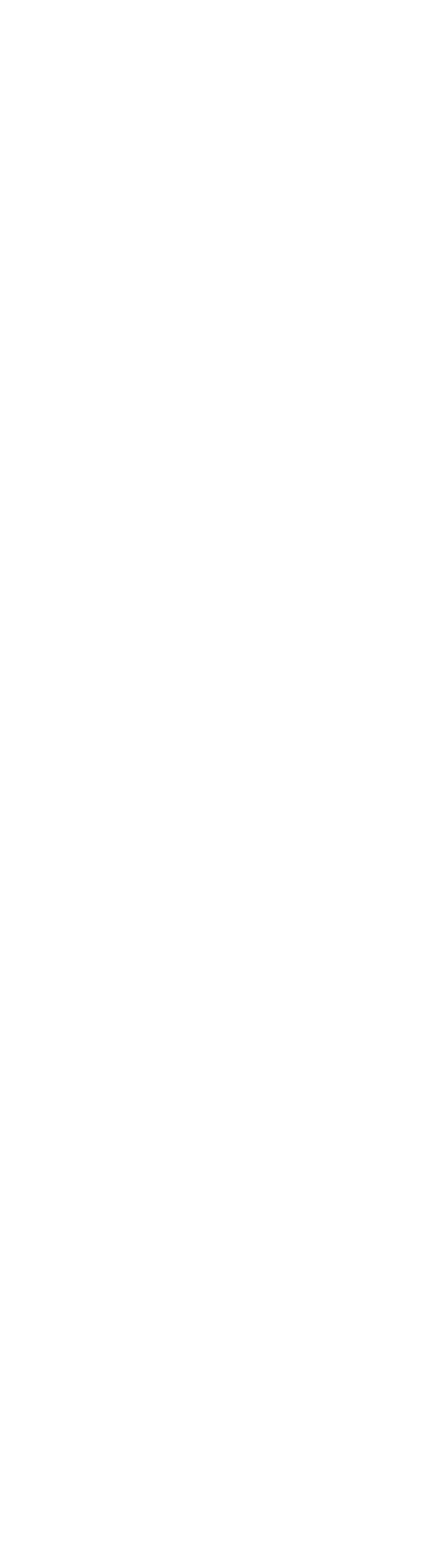
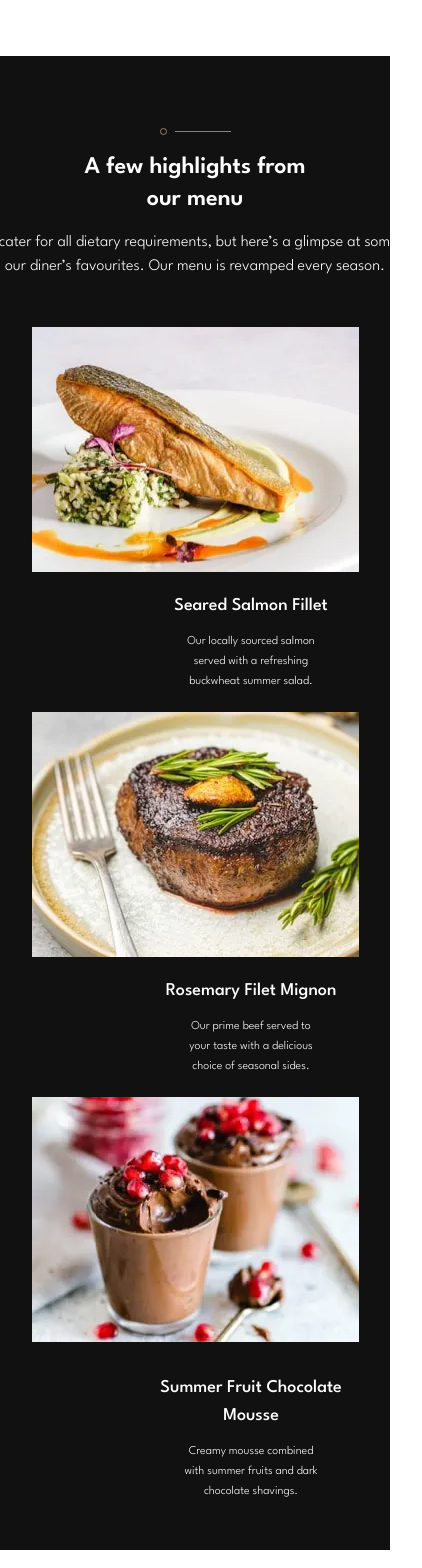
Before and after one commit to Fran3103/dine-restaurant, a React (Vite) app: page / in a window 390 px wide. Shown: the part 2020-3588 px from the top of the page, 422 px wide, since content can reach past the window. Before the commit the page ends 2076 px from the top, so only its background shows below. Built offline with nearby package versions, Linux system fonts and the light colour scheme.

Commit message:
adelantando

```diff
--- a/src/assets/Components/Home.jsx
+++ b/src/assets/Components/Home.jsx
@@ -1,4 +1,5 @@
 import Header from "./Secciones/Header"
+import Menus from "./Secciones/Menus"
 import Section from "./Secciones/Section"
 
 
@@ -7,6 +8,7 @@
     <div>
         <Header/>
         <Section/>
+        <Menus/>
     </div>
   )
 }
--- a/src/assets/Components/Secciones/Header.jsx
+++ b/src/assets/Components/Secciones/Header.jsx
@@ -3,7 +3,7 @@
 
 const Header = () => {
   return (
-    <div className='relative w-screen bg-Cod-Gray m-auto flex items-center justify-center lg:justify-start md:pb-20 '>
+    <div className='relative  bg-Cod-Gray m-auto flex items-center justify-center lg:justify-start md:pb-20 xl:pb-0'>
         <div className='max-w-[1440px] m-auto  w-full h-[748px] lg:h-[840px] bg-mobile md:bg-tablet xl:bg-desktop bg-cover  flex flex-col gap-6 justify-center items-center text-center xl:items-start xl:text-left '>
 
         <img src={logo} alt="logo"  className=' w-20  mt-[25%] sm:mt-72 md:mt-[350px] lg:mt-[450px] xl:mt-[-50px] xl:ml-20 xl:w-28  '/>
--- /dev/null
+++ b/src/assets/Components/Secciones/Menus.jsx
@@ -0,0 +1,74 @@
+
+import divide from '../../images/patterns/pattern-divide.svg'
+
+import salmonMobile from '../../images/homepage/salmon-mobile.webp'
+import salmonTablet from '../../images/homepage/salmon-desktop-tablet.webp'
+import salmonDesktop from '../../images/homepage/salmon-desktop-tablet@2x.webp'
+
+import filetMobile from '../../images/homepage/beef-mobile.webp'
+import filetTablet from '../../images/homepage/beef-desktop-tablet.webp'
+import filetDesktop from '../../images/homepage/beef-desktop-tablet@2x.webp'
+
+import mousseMobile from '../../images/homepage/chocolate-mobile.webp'
+import mousseTablet from '../../images/homepage/chocolate-desktop-tablet.webp'
+import mousseDesktop from '../../images/homepage/chocolate-desktop-tablet@2x.webp'
+const Menus = () => {
+  return (
+    <div className="bg-Cod-Gray m-auto ">
+        <div className='flex flex-col justify-center items-center text-center max-w-[1440px] p-6 mb-12 pb-12 :flex-row'>
+            <div className='flex flex-col items-center justify-center  gap-4 my-12'>
+                <img src={divide} alt="divisor" />
+                <h2 className='text-white text-2xl w-[240px] font-semibold'> A few highlights from our menu</h2>
+                <p className='text-white font-light text-base mx-1 w-[445px] md:text-lg md:w-[370px]'>We cater for all dietary requirements, but here’s a glimpse at some of our diner’s favourites. Our menu is revamped every season.</p>
+            </div>
+
+            <div className='flex flex-col justify-center items-center gap-5 max-w-[1440px] w-full md:w-[640px]'>
+
+                <div className='flex flex-col justify-center items-center  md:flex-row   md:justify-start w-full' >
+                    <img src={salmonMobile} alt="salmon"  className=' md:hidden xl:flex'/>
+                    <div className='relative'>
+                        <img src={salmonTablet} alt="salmon"  className='hidden md:flex xl:hidden relative z-10 '/>
+                        <img src={salmonDesktop} alt="salmon"  className='hidden  xl:flex relative z-10 w-72'/>
+                        <img src={divide} alt="divisor" className='hidden md:flex absolute top-4 z-0 -right-10'/>
+                    </div>
+                    <div className='flex flex-col justify-center items-center gap-3 mt-5 md:items-start ml-28  md:text-left'>
+                        <h3 className='text-white text-lg font-medium'>Seared Salmon Fillet</h3>
+                        <p className='text-white font-light mx-12 text-xs leading-5  md:mx-0 md:mr-20'>Our locally sourced salmon served with a refreshing buckwheat summer salad.</p>
+                    </div>
+                </div>
+                <hr className='hidden md:flex bg-white w-full h-[1px] '/>
+
+                <div className='flex flex-col justify-center items-center  md:flex-row   md:justify-start w-full'>
+                    <img src={filetMobile} alt="beef" className=' md:hidden xl:flex'/>
+                    <div className='relative'>
+                        <img src={filetTablet} alt="beef" className='hidden md:flex xl:hidden relative z-10 '/>
+                        <img src={filetDesktop} alt="beef" className='hidden  xl:flex relative z-10 '/>
+                        <img src={divide} alt="divisor"  className='hidden md:flex absolute top-4 z-0 -right-10'/>
+                    </div>
+                    <div className='flex flex-col justify-center items-center gap-3 mt-5 md:items-start ml-28   md:text-left'>
+                        <h3 className='text-white text-lg font-medium'>Rosemary Filet Mignon</h3>
+                        <p className='text-white font-light mx-12 text-xs leading-5  md:mx-0 md:mr-20'>Our prime beef served to your taste with a delicious choice of seasonal sides.</p>
+                    </div>
+                </div>
+
+                <div className='flex flex-col justify-center items-center relative  md:flex-row   md:justify-start w-full'>
+                    <hr className='hidden md:flex bg-white w-full h-[1px] absolute top-0'/>
+                    <img src={mousseMobile} alt="chocolate" className=' md:hidden xl:flex' />
+                    <div className='relative mt-3'>
+                        <img src={mousseTablet} alt="chocolate" className='hidden md:flex xl:hidden relative z-10 '/>
+                        <img src={mousseDesktop} alt="chocolate" className='hidden  xl:flex relative z-10'/>
+                        <img src={divide} alt="divisor"  className='hidden md:flex absolute top-4 z-0 -right-10'/>
+                    </div>
+                   <div className='flex flex-col justify-center items-center gap-3 mt-5 md:items-start ml-28 md:text-left'>
+                        <h3 className='text-white text-lg font-medium'>Summer Fruit Chocolate Mousse</h3>
+                        <p className='text-white font-light mx-12 text-xs  leading-5 md:mx-0 md:mr-20'>Creamy mousse combined with summer fruits and dark chocolate shavings.</p>
+                   </div>
+                </div>
+            </div>
+        </div>
+
+    </div>
+  )
+}
+
+export default Menus
```
